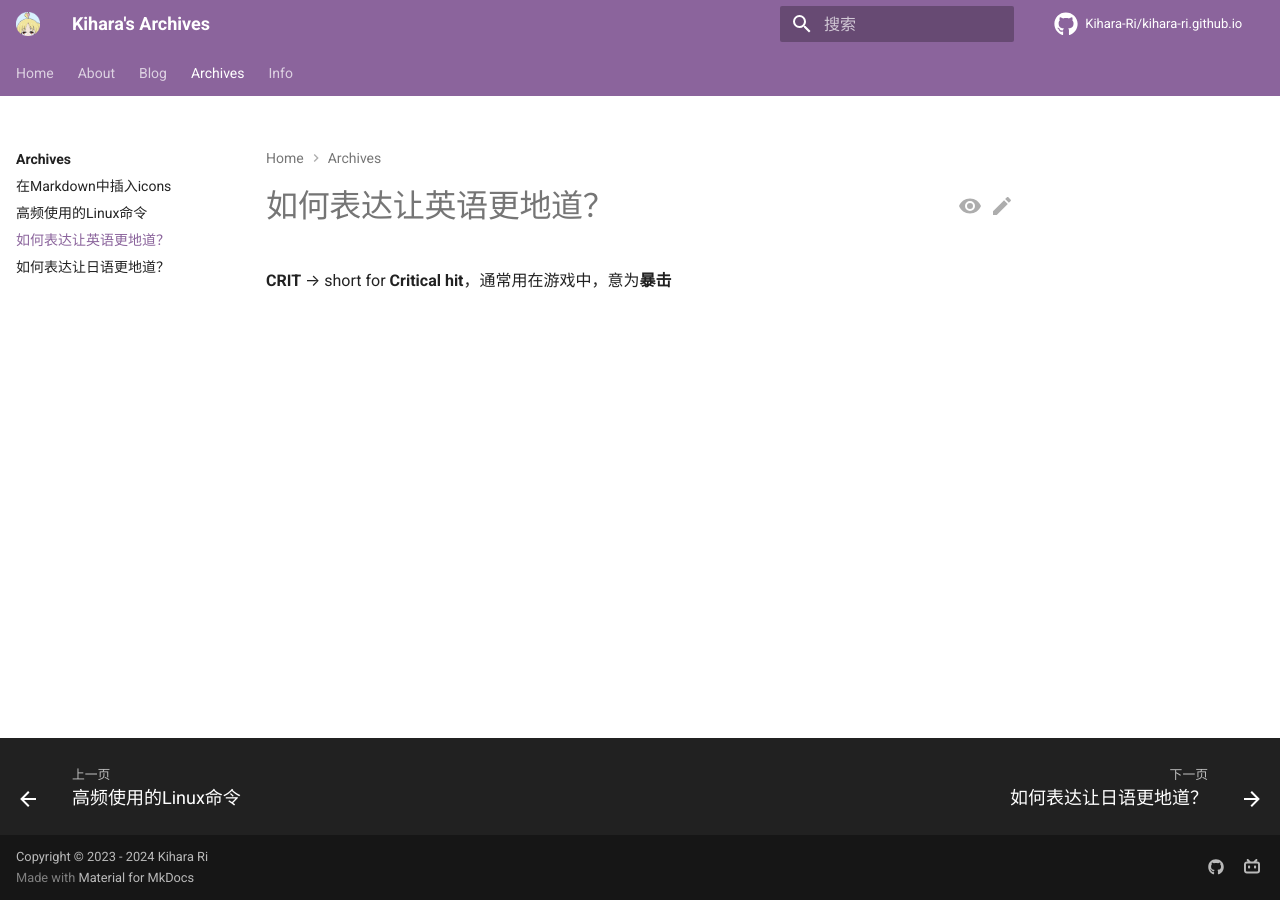
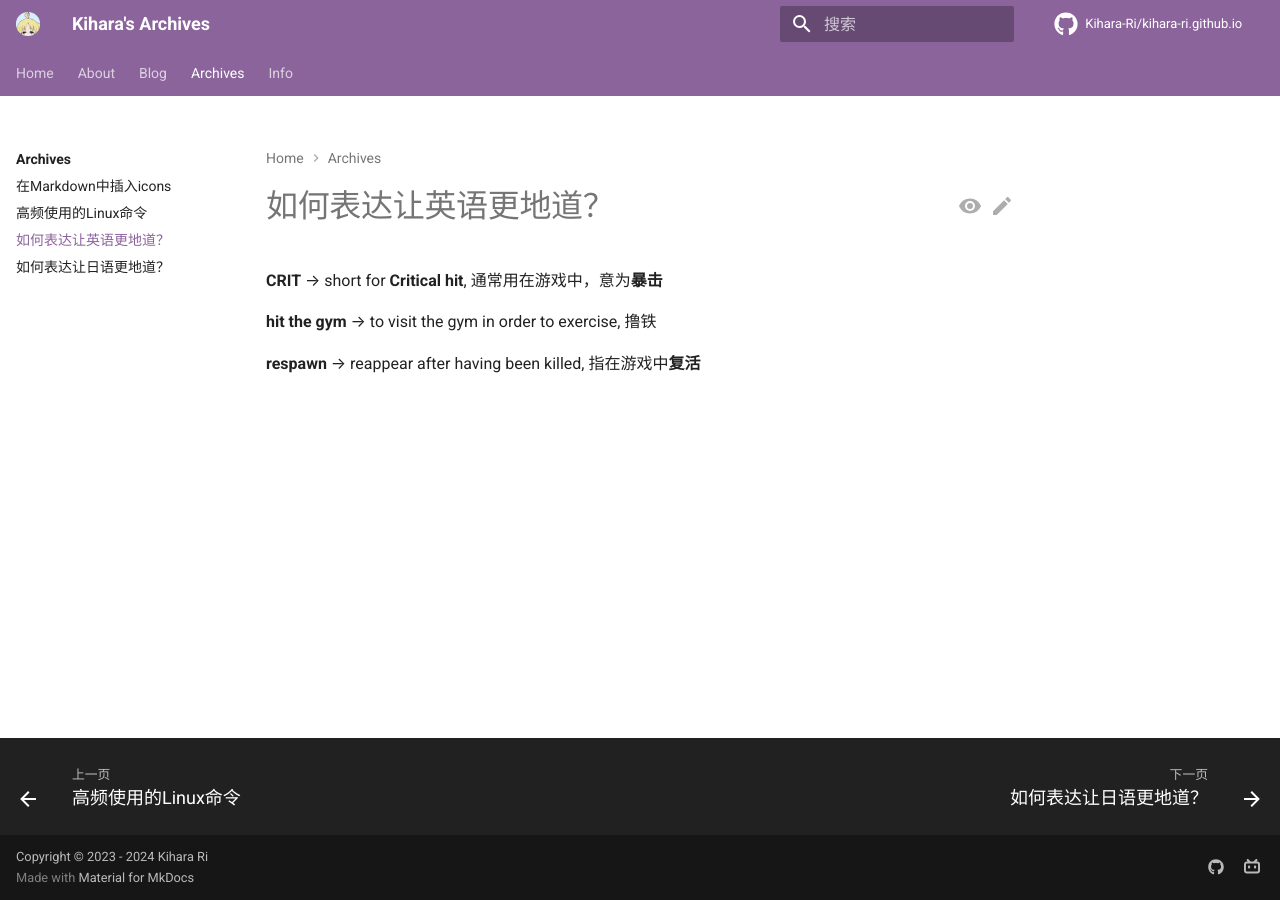
Before and after one commit to Kihara-Ri/kihara-ri.github.io, an MkDocs documentation site: the page built from docs/archives/如何表达让英语更地道？.md, in a window 1280 px wide. Built offline with MkDocs 1.6.1 and Material for MkDocs 9.7.7, drawn with Linux system fonts in a browser that asks for light colours; comment, search, counter and statistics services are not loaded.

Commit message:
添加新词

```diff
--- a/docs/archives/如何表达让英语更地道？.md
+++ b/docs/archives/如何表达让英语更地道？.md
@@ -1,3 +1,7 @@
 # 如何表达让英语更地道？
 
-**CRIT** --> short for **Critical hit**，通常用在游戏中，意为**暴击**
+**CRIT** --> short for **Critical hit**, 通常用在游戏中，意为**暴击**
+
+**hit the gym** --> to visit the gym in order to exercise, 撸铁
+
+**respawn** --> reappear after having been killed, 指在游戏中**复活**
```
Also changed, not shown: docs/archives/如何表达让日语更地道？.md (+3 -0 lines).
